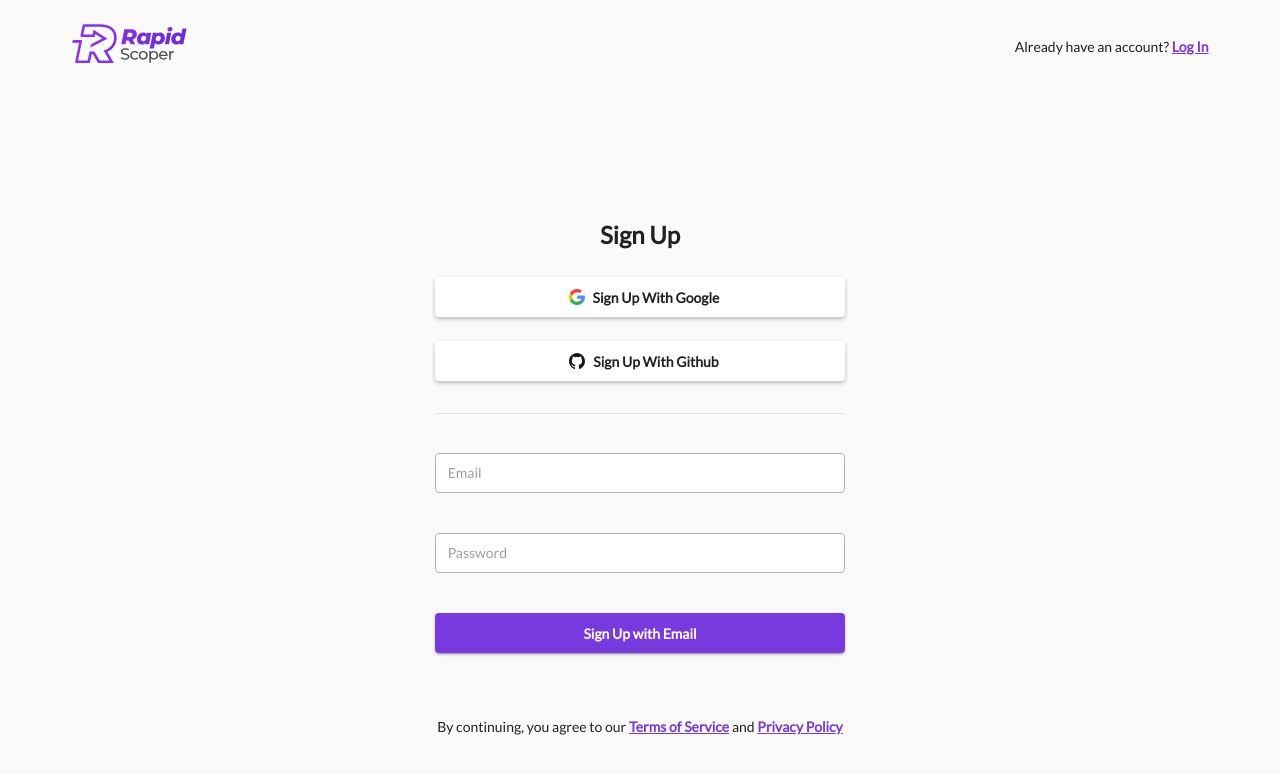
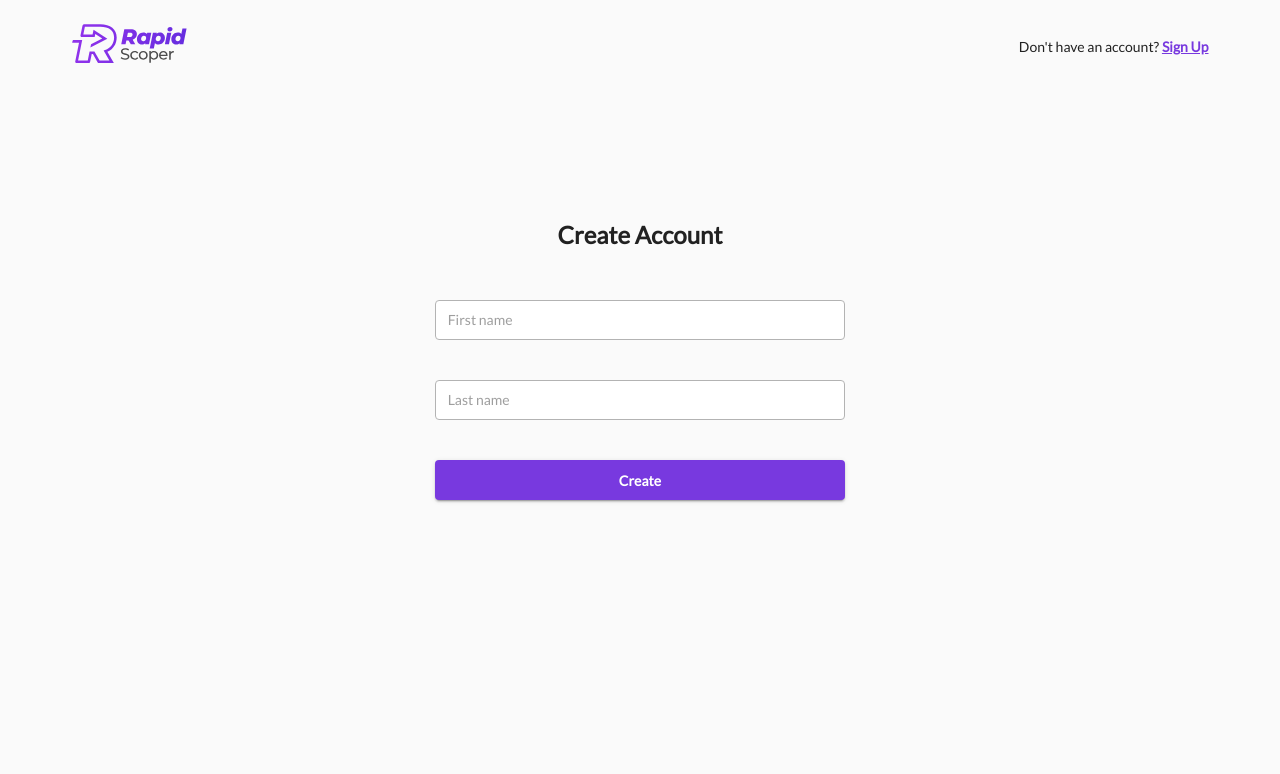
Before and after one commit to Mozzler/rapidscoper-frontend, a Vue app: page /create-account in a window 1280 px wide. Before the commit this address led to /signup. Shown: the top 774 px of the page. Built offline with nearby package versions, Linux system fonts and the light colour scheme; the HTML template or start-up script is replaced by a standard one; what vue-google-oauth2 would draw is missing.

Commit message:
add "create account" page

```diff
--- a/src/assets/scss/_headers.scss
+++ b/src/assets/scss/_headers.scss
@@ -11,3 +11,7 @@
     padding: 16px;
   }
 }
+
+.sign-up-header--m47 {
+  margin-bottom: 47px;
+}
--- a/src/components/pages/auth/ForgotPassword.vue
+++ b/src/components/pages/auth/ForgotPassword.vue
@@ -5,6 +5,7 @@
         <v-flex  offset-xs2 xs8 offset-sm3 sm6 offset-md4 md4>
           <forgot-password-form v-if="$route.name === 'forgot-password'"/>
           <change-password-form v-if="$route.name === 'change-password'"/>
+          <create-account-form v-if="$route.name === 'create-account'"/>
         </v-flex>
       </v-layout>
     </v-container>
@@ -14,13 +15,15 @@
 <script>
   import ForgotPasswordForm from '../../particles/forms/ForgotPasswordForm';
   import ChangePasswordForm from '../../particles/forms/ChangePasswordForm';
+  import CreateAccountForm from '../../particles/forms/CreateAccountForm';
   import * as actionConst from '../../../store/actions/auth';
 
   export default {
     name: 'SignupForm',
     components: {
       ForgotPasswordForm,
-      ChangePasswordForm
+      ChangePasswordForm,
+      CreateAccountForm
     },
   };
 </script>
--- /dev/null
+++ b/src/components/particles/forms/CreateAccountForm.vue
@@ -0,0 +1,71 @@
+<template>
+  <v-container pa-0 class="signup-container">
+    <h1 class="sign-up-header--m47">Create Account</h1>
+    <v-form>
+      <v-layout row wrap>
+        <v-flex xs12 class="signup-input">
+          <v-text-field
+            key="first name"
+            name="First name"
+            v-validate="'required|min:6|max:255'"
+            v-model="user.firstname"
+            placeholder="First name"
+            :error-messages="errors.first('First name')"
+            :disabled="processing"
+            solo
+          ></v-text-field>
+        </v-flex>
+        <v-flex xs12 class="signup-input">
+          <v-text-field
+            key="last name"
+            name="Last name"
+            v-validate="'required|min:6|max:255'"
+            v-model="user.lastname"
+            placeholder="Last name"
+            :error-messages="errors.first('Last name')"
+            :disabled="processing"
+            solo
+          ></v-text-field>
+        </v-flex>
+        <v-flex xs12>
+          <v-btn class="primary submit-btn mt-5px" block large @click="create">
+            Create
+          </v-btn>
+        </v-flex>
+      </v-layout>
+    </v-form>
+  </v-container>
+</template>
+
+<script>
+
+  import * as actionConst from '../../../store/actions/auth';
+
+  export default {
+    name: 'CreateAccountForm',
+    data: () => ({
+      user: {
+        email: null,
+        password: null
+      },
+      processing: false,
+    }),
+    methods: {
+      async create() {
+        this.processing = true;
+
+        let result = await this.$validator.validate();
+
+        if(result) {
+          this.processing = true;
+          /*this.$store.dispatch(this.action, this.user)
+            .then(() => {
+            });*/
+        }
+        else {
+          this.processing = false;
+        }
+      },
+    },
+  };
+</script>
--- a/src/routes/signup.js
+++ b/src/routes/signup.js
@@ -25,6 +25,12 @@ export default [
     beforeEnter: helpers.ifNotAuthenticated,
     component: () => import('@/components/pages/auth/ForgotPassword')
   },
+  {
+    path: '/create-account',
+    name: 'create-account',
+    beforeEnter: helpers.ifNotAuthenticated,
+    component: () => import('@/components/pages/auth/ForgotPassword')
+  },
   // {
   //   path: '/signup/google',
   //   name: 'signup-google'
```
